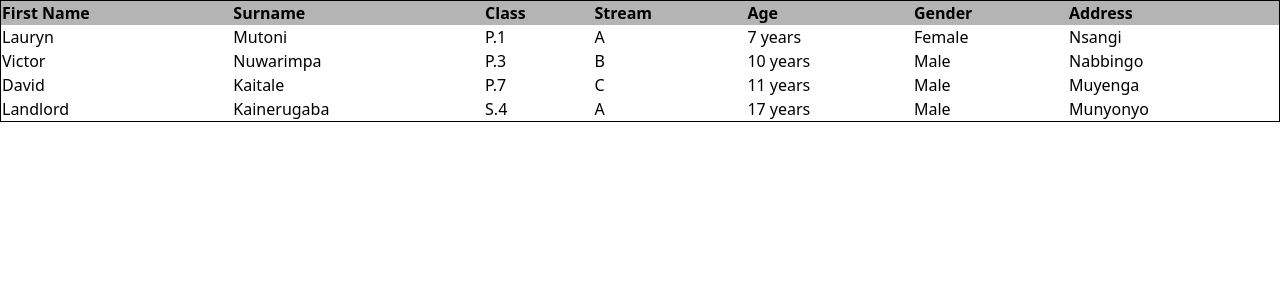
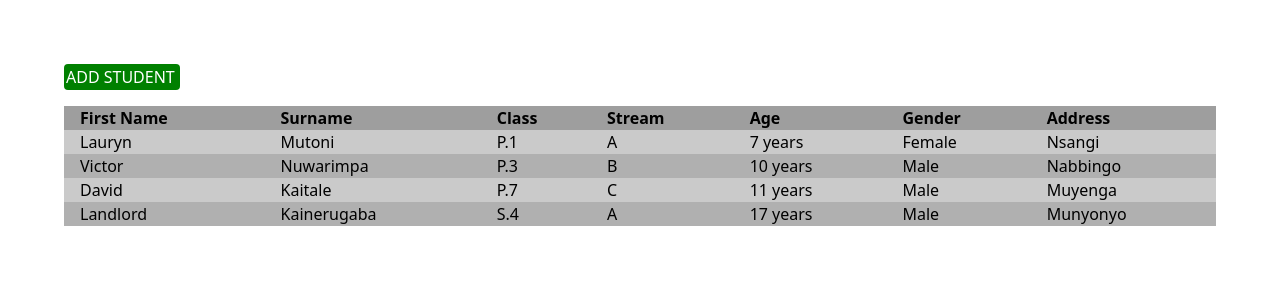
Before and after one commit to vicxtunespro/open-source, a plain HTML site: page client/pages/student-form.html in a window 1280 px wide. Drawn offline with Linux system fonts and the light colour scheme.

Commit message:
changed the paddings, margins of student-form

```diff
--- a/client/pages/student-form.css
+++ b/client/pages/student-form.css
@@ -5,14 +5,36 @@
 body{
     font-family: system-ui, -apple-system, BlinkMacSystemFont, 'Segoe UI', Roboto, Oxygen, Ubuntu, Cantarell, 'Open Sans', 'Helvetica Neue', sans-serif;
 }
+.wrapper{
+    padding: 4rem;
+}
+.add-student{
+    background-color: green;
+    color: white;
+    width: 7rem;
+    border-radius: 4px;
+    padding: 2px;
+    margin-bottom: 1rem;
+}
 table{
-    border: 1px solid black;
-    border-radius: 4px;
+    border-radius: 7px;
+    font-size: 1rem;
     width: 100%;
     border-collapse: collapse;
 
 }
-thead{
+thead th{
     background-color: rgba(128, 128, 128, 0.592);
     text-align: left;
+    font-weight: bolder;
+    padding-left: 1rem;
 }
+tr:nth-child(even){
+    background-color: rgba(128, 128, 128, 0.618);
+}
+tr:nth-child(odd){
+    background-color: rgba(128, 128, 128, 0.418);
+}
+td{
+    padding-left: 1rem;
+}
--- a/client/pages/student-form.html
+++ b/client/pages/student-form.html
@@ -7,6 +7,8 @@
     <link rel="stylesheet" href="student-form.css">
 </head>
 <body>
+    <div class="wrapper">
+        <div class="add-student">ADD STUDENT</div>
         <table>
             <tbody>
                     <thead>
@@ -56,5 +58,6 @@
                 </tr>
             </tbody>
         </table>
+    </div>
 </body>
 </html>
```
Lines whose indentation alone changed are shown as unchanged.
